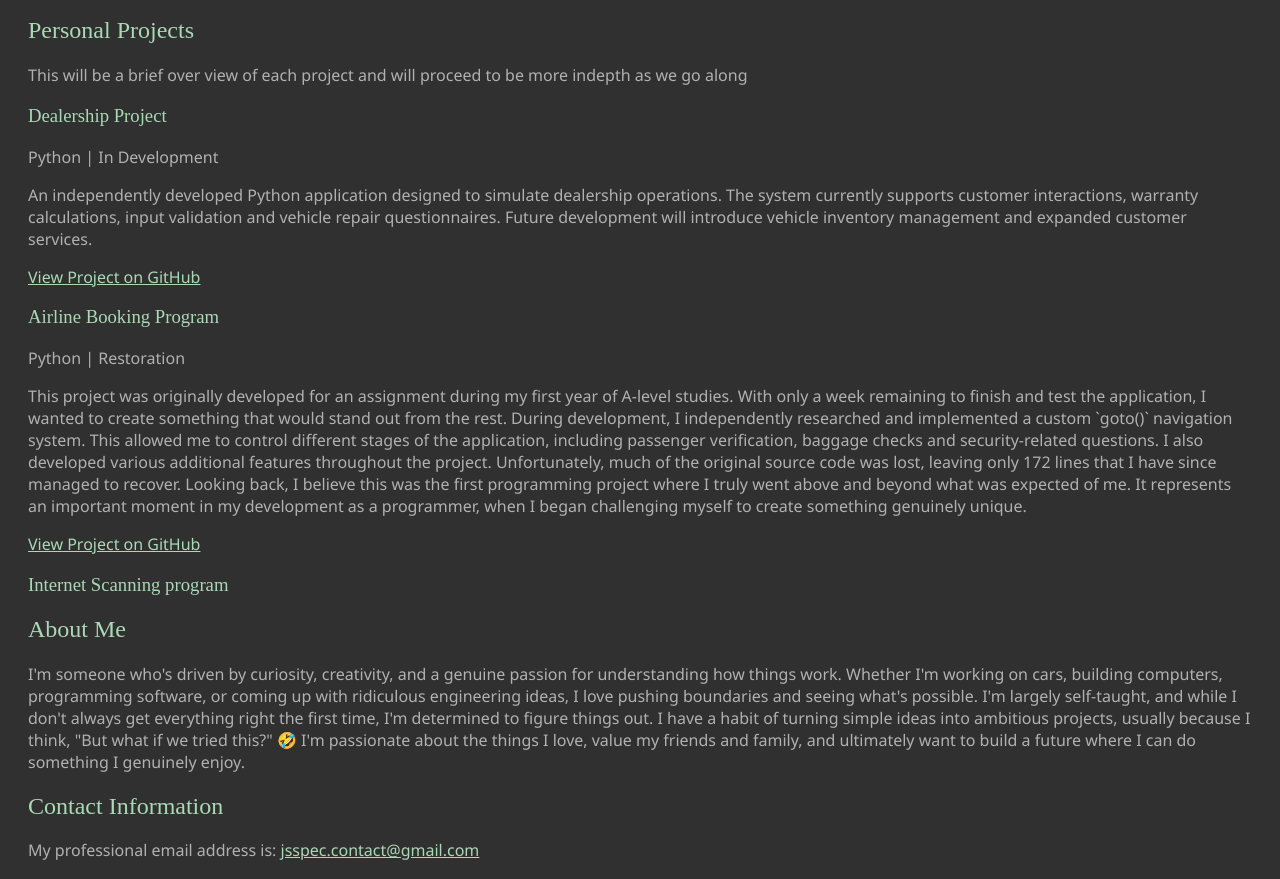
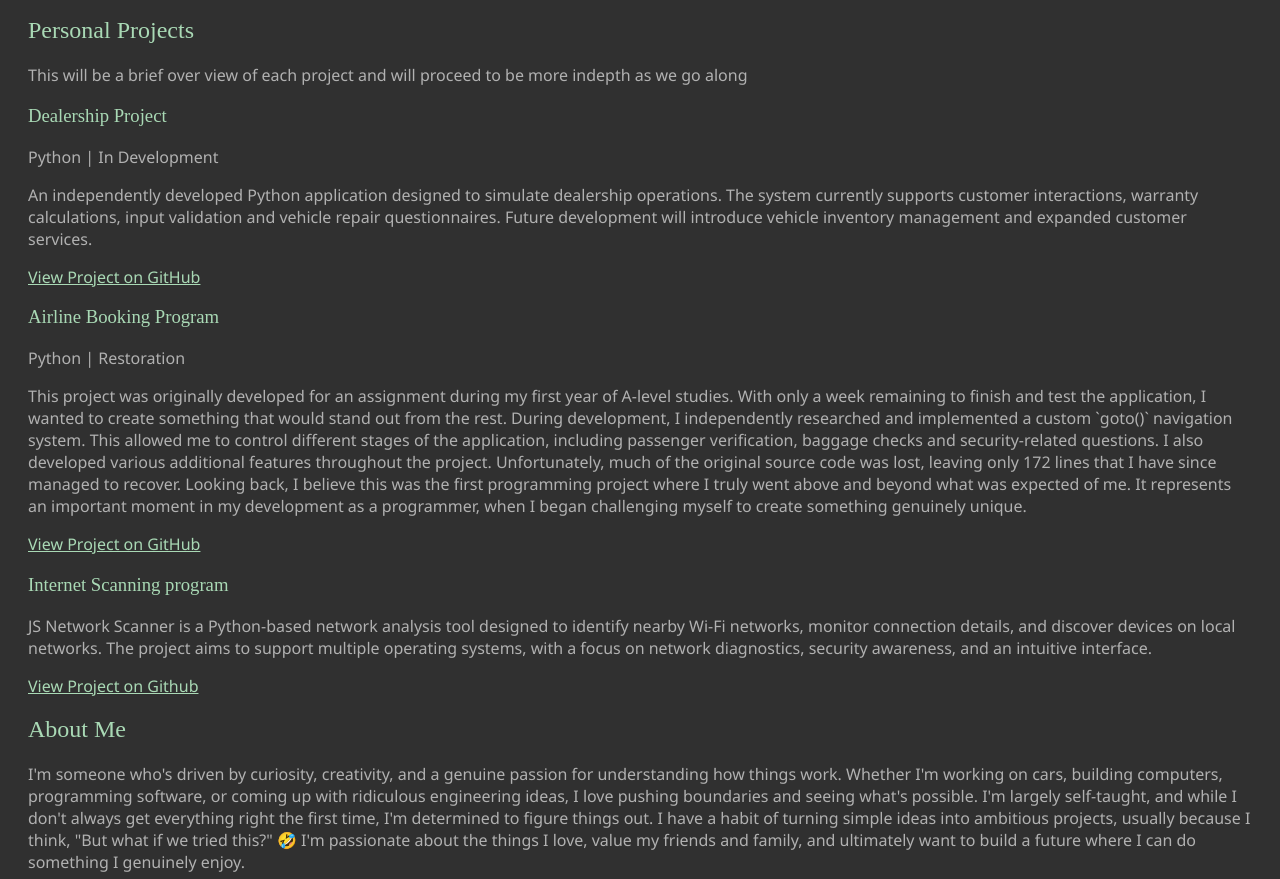
Before and after one commit to Jessplayz2021/JSspec-portfolio, a plain HTML site: page index.html in a window 1280 px wide. Shown: the part 187-1066 px from the top of the page. Drawn offline with Linux system fonts and the light colour scheme.

Commit message:
I have now added the network scanner description and link

```diff
--- a/index.html
+++ b/index.html
@@ -39,7 +39,8 @@
     <p>This project was originally developed for an assignment during my first year of A-level studies. With only a week remaining to finish and test the application, I wanted to create something that would stand out from the rest. During development, I independently researched and implemented a custom `goto()` navigation system. This allowed me to control different stages of the application, including passenger verification, baggage checks and security-related questions. I also developed various additional features throughout the project. Unfortunately, much of the original source code was lost, leaving only 172 lines that I have since managed to recover. Looking back, I believe this was the first programming project where I truly went above and beyond what was expected of me. It represents an important moment in my development as a programmer, when I began challenging myself to create something genuinely unique.</p>
     <p> <a class="project_link" href="https://github.com/Jessplayz2021/Python_airline_booking_system" target="_blank">View Project on GitHub</a> </p>
     <h3>Internet Scanning program</h3>
-    <p></p>
+    <p>JS Network Scanner is a Python-based network analysis tool designed to identify nearby Wi-Fi networks, monitor connection details, and discover devices on local networks. The project aims to support multiple operating systems, with a focus on network diagnostics, security awareness, and an intuitive interface.</p>
+    <p> <a class="project_link" href="https://github.com/Jessplayz2021/JS-Network-Scanner" target="_blank">View Project on Github</a></p>
     <h2 id="About_JS">About Me</h2>
     <p>I'm someone who's driven by curiosity, creativity, and a genuine passion for understanding how things work. Whether I'm working on cars, building computers, programming software, or coming up with ridiculous engineering ideas, I love pushing boundaries and seeing what's possible. I'm largely self-taught, and while I don't always get everything right the first time, I'm determined to figure things out. I have a habit of turning simple ideas into ambitious projects, usually because I think, "But what if we tried this?" 🤣 I'm passionate about the things I love, value my friends and family, and ultimately want to build a future where I can do something I genuinely enjoy.</p>
     <h2 id="Contact_JS">Contact Information</h2>
```
